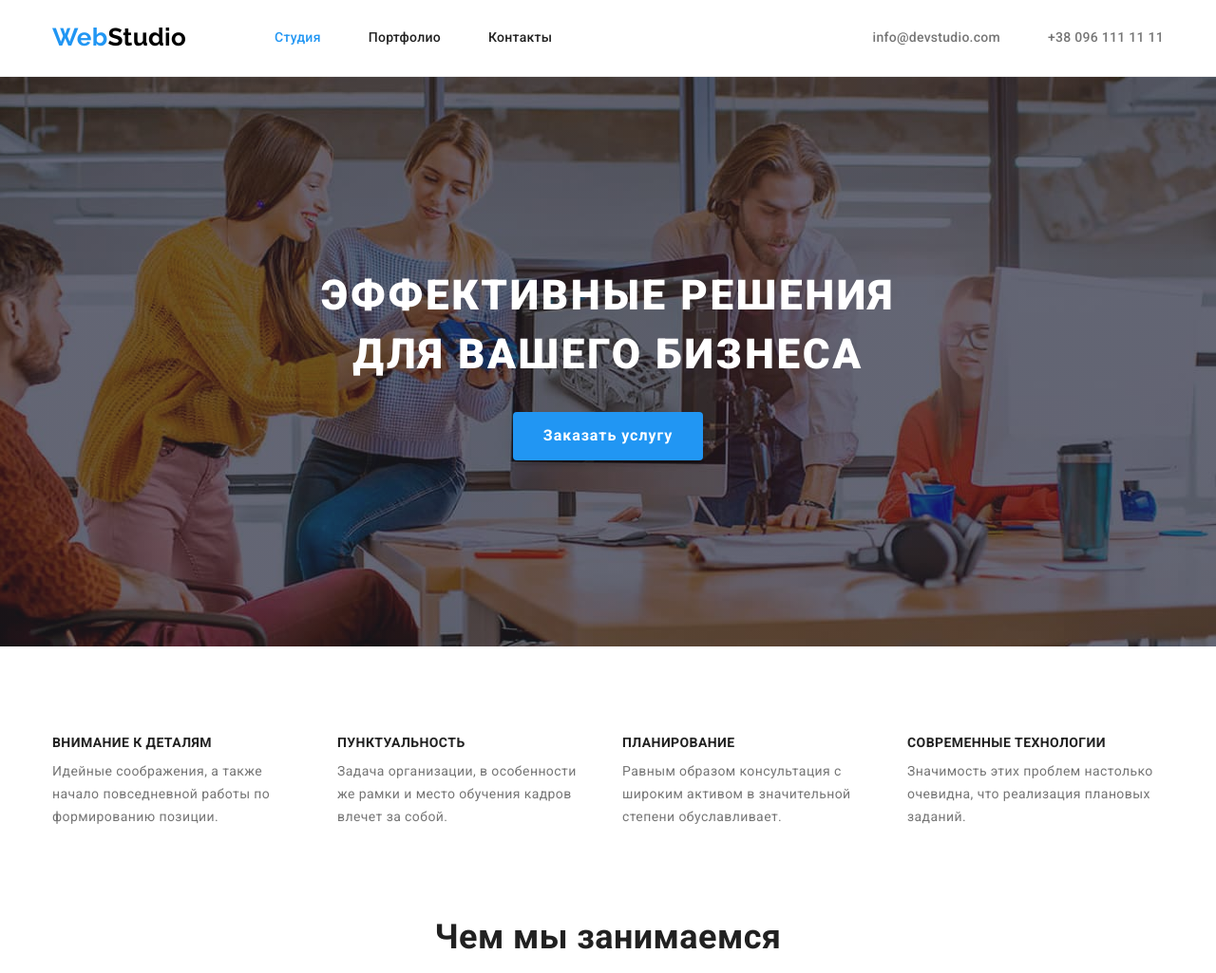
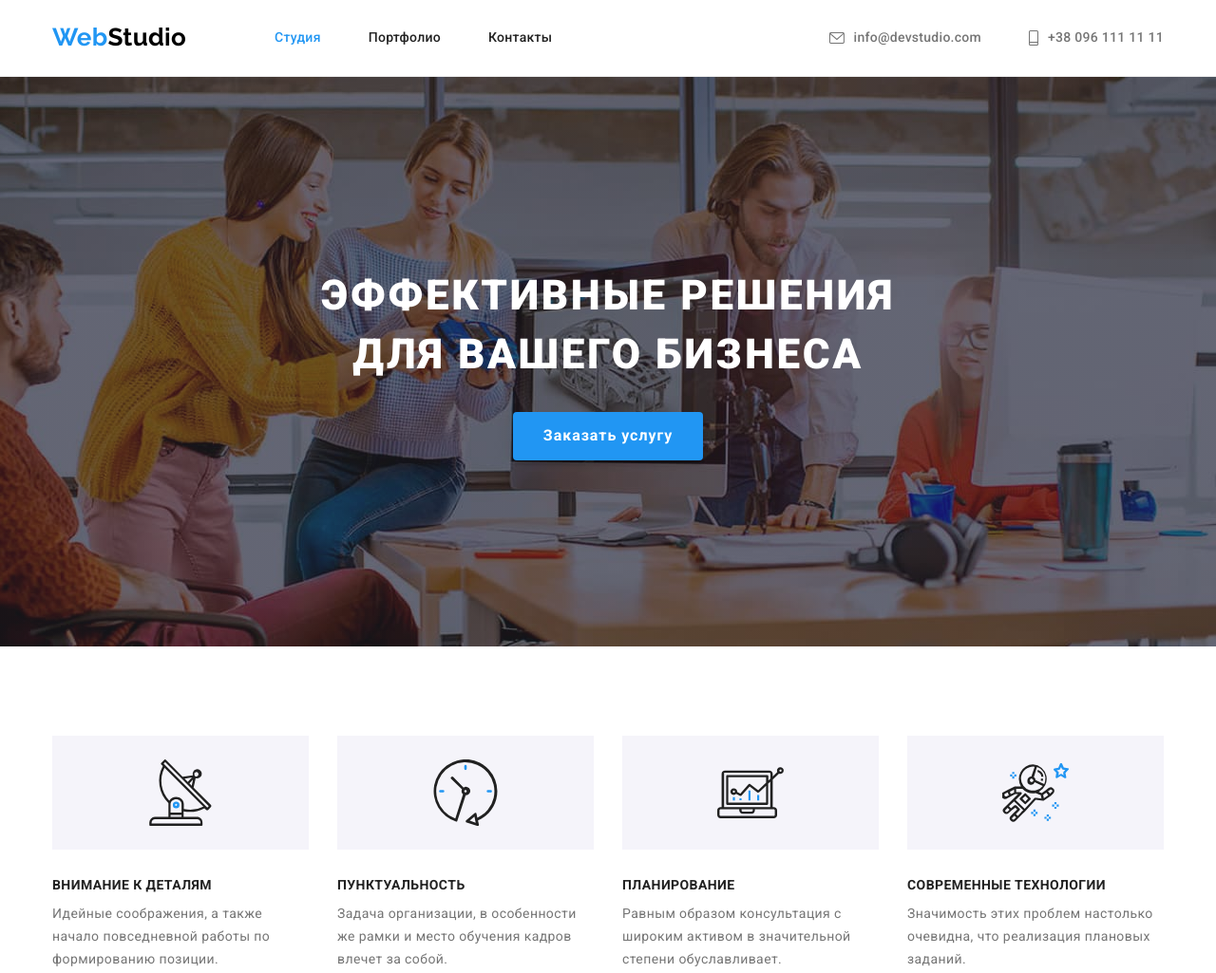
Before and after one commit to Yuliia-Kyivska/goit-markup-hw-04, a plain HTML site: page index.html in a window 1280 px wide. Shown: the top 1025 px of the page at 95% size. Drawn offline with nearby package versions, Linux system fonts and the light colour scheme.

Commit message:
benefits-card-icon

```diff
--- a/css/styles.css
+++ b/css/styles.css
@@ -153,6 +153,30 @@ body {
 .header-contact.link:focus {
   color: var(--blue-logo-color);
 }
+/*иконка письма*/
+
+.icon {
+  display: inline-block;
+  content: '';
+  fill: currentColor;
+  margin-right: 10px;
+  align-items: center;
+}
+
+.mail-icon {
+  width: 16px;
+  height: 12px;
+}
+.tel-icon {
+  width: 10px;
+  height: 16px;
+}
+
+.contact-link:hover,
+.mail-icon:hover,
+.tel-icon:hover {
+  color: var(--blue-logo-color);
+}
 
 /*Hero*/
 
@@ -161,6 +185,7 @@ body {
   height: 600px;
   margin-left: auto;
   margin-right: auto;
+
   background-color: var(--background-dark-grey);
   padding-top: 200px;
   padding-bottom: 200px;
@@ -208,6 +233,25 @@ body {
   margin-left: var(--card-set-gap);
   margin-top: var(--card-set-gap);
 }
+
+.benefits-card-icon {
+background-color: rgba(245, 244, 250, 1);
+margin: 0 auto 30px;
+width: 270px;
+height: 120px;
+border: none;
+padding-top: 25px;
+
+}
+
+.benefits-icon {
+  display: block;
+  content: '';
+  width: 70px;
+  height: 70px;
+  margin: 0 auto;
+  text-align: center;
+  }
 
 .benefits-title {
   font-weight: 700;
--- a/index.html
+++ b/index.html
@@ -23,7 +23,6 @@
     <!--шапка сайта-->
     <header class="header">
       <div class="container header-container">
-
         <nav class="nav">
           <a href="index.html" class="logo">Web<span class="dark-logo">Studio</span></a>
 
@@ -44,27 +43,31 @@
         <!--contakts-->
         <ul class="contact-list list">
           <li>
-            <a href="mailto:info@devstudio.com" class="contact-link link">info@devstudio.com</a>
+            <a href="mailto:info@devstudio.com" class="contact-link link">
+              <svg class="mail-icon icon">
+                <use href="./images/icons.svg#envelope"></use>
+              </svg>
+              info@devstudio.com</a
+            >
           </li>
           <li>
-            <a href="tel:+380961111111" class="contact-link link">+38 096 111 11 11</a>
+            <a href="tel:+380961111111" class="contact-link link"
+              ><svg class="tel-icon icon">
+                <use href="./images/icons.svg#telephone"></use></svg
+              >+38 096 111 11 11</a
+            >
           </li>
         </ul>
       </div>
-
     </header>
 
     <main>
       <!--герой-->
       <section class="hero">
-
-          <div class="container">
-
-             <h1 class="hero-title">Эффективные решения для вашего бизнеса</h1>
-             <button type="button" class="hero-button">Заказать услугу</button>
-
-          </div>
-
+        <div class="container">
+          <h1 class="hero-title">Эффективные решения для вашего бизнеса</h1>
+          <button type="button" class="hero-button">Заказать услугу</button>
+        </div>
       </section>
 
       <!-- Особенности-->
@@ -76,6 +79,11 @@
 
           <ul class="benefits-list card-set list">
             <li class="card-item">
+              <div class="benefits-card-icon">
+              <svg class="benefits-icon">
+                <use href="./images/icons.svg#antenna"></use>
+              </svg>
+            </div>
               <h3 class="benefits-title">Внимание к деталям</h3>
               <p class="benefits-text">
                 Идейные соображения, а также начало повседневной работы по формированию позиции.
@@ -83,6 +91,11 @@
             </li>
 
             <li class="card-item">
+              <div class="benefits-card-icon">
+                <svg class="benefits-icon">
+                  <use href="./images/icons.svg#clock"></use>
+                </svg>
+              </div>
               <h3 class="benefits-title">Пунктуальность</h3>
               <p class="benefits-text">
                 Задача организации, в особенности же рамки и место обучения кадров влечет за собой.
@@ -90,6 +103,11 @@
             </li>
 
             <li class="card-item">
+              <div class="benefits-card-icon">
+                <svg class="benefits-icon">
+                  <use href="./images/icons.svg#diagram"></use>
+                </svg>
+              </div>
               <h3 class="benefits-title">Планирование</h3>
               <p class="benefits-text">
                 Равным образом консультация с широким активом в значительной степени обуславливает.
@@ -97,6 +115,11 @@
             </li>
 
             <li class="card-item">
+              <div class="benefits-card-icon">
+                <svg class="benefits-icon">
+                  <use href="./images/icons.svg#astronaut"></use>
+                </svg>
+              </div>
               <h3 class="benefits-title">Современные технологии</h3>
               <p class="benefits-text">
                 Значимость этих проблем настолько очевидна, что реализация плановых заданий.
```
Also changed, not shown: images/antenna.svg (added), images/astronaut.svg (added), images/clock.svg (added), images/customer-logo-five.svg (added), images/customer-logo-four.svg (added), images/customer-logo-one.svg (added), images/customer-logo-six.svg (added), images/customer-logo-three.svg (added), images/customer-logo-two.svg (added), images/diagram.svg (added), images/envelope.svg (added), images/facebook-icon.svg (added), images/icons.svg (added), images/instagram-icon.svg (added), 3 more files.
